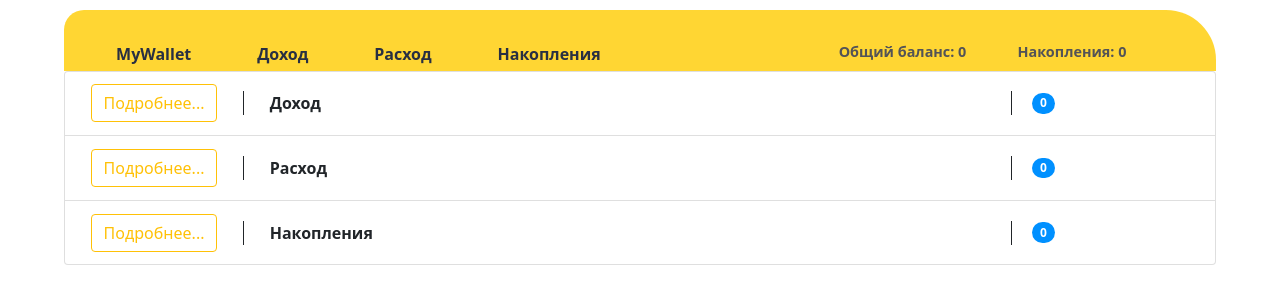
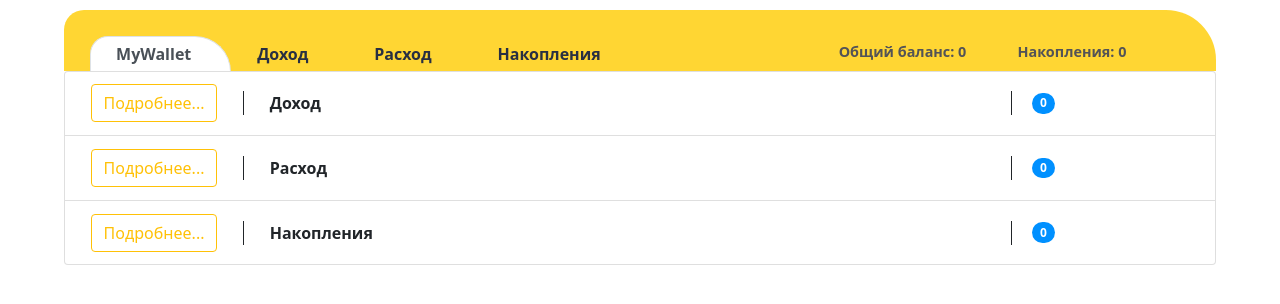
Before and after one commit to ByHorix/my-wallet, a React (Create React App) app: page /my-wallet in a window 1280 px wide. Shown: the top 304 px of the page. Built offline with nearby package versions, Linux system fonts and the light colour scheme.

Commit message:
remove unused imports

```diff
--- a/src/components/burger-menu/BurgerMenu.jsx
+++ b/src/components/burger-menu/BurgerMenu.jsx
@@ -1,7 +1,7 @@
 import React, { useContext, useState } from 'react';
 import { useLocation, useNavigate } from 'react-router-dom';
 import { GlobalContext } from '../GlobalContext';
-import { AppRoutes, HeaderItems } from '../../config';
+import { HeaderItems } from '../../config';
 import styles from './BurgerMenu.module.scss';
 import burgerMenuIcon from '../../menu-icon/menu-icon.svg';
 import closeMenuIcon from '../../menu-icon/close-menu-icon.svg';
--- a/src/components/tab/Tab.jsx
+++ b/src/components/tab/Tab.jsx
@@ -2,11 +2,10 @@ import React from "react";
 import cn from "../../createClassNames";
 import { Link, useLocation } from 'react-router-dom';
 import styles from './Tab.module.scss';
-import { AppRoutes } from '../../config';
 
 export const Tab = ({ route, name }) => {
   const location = useLocation();
-  const isTabActive = location === route;
+  const isTabActive = location.pathname === route;
   const activeClasses = `active ${styles.active}`;
 
   const liClasses = cn(styles.navItem, 'nav-item');
--- a/src/config.js
+++ b/src/config.js
@@ -1,5 +1,3 @@
-import React from 'react';
-
 export const AppRoutes = {
   MY_WALLET: '/my-wallet',
   EARNS: '/earns',
```
